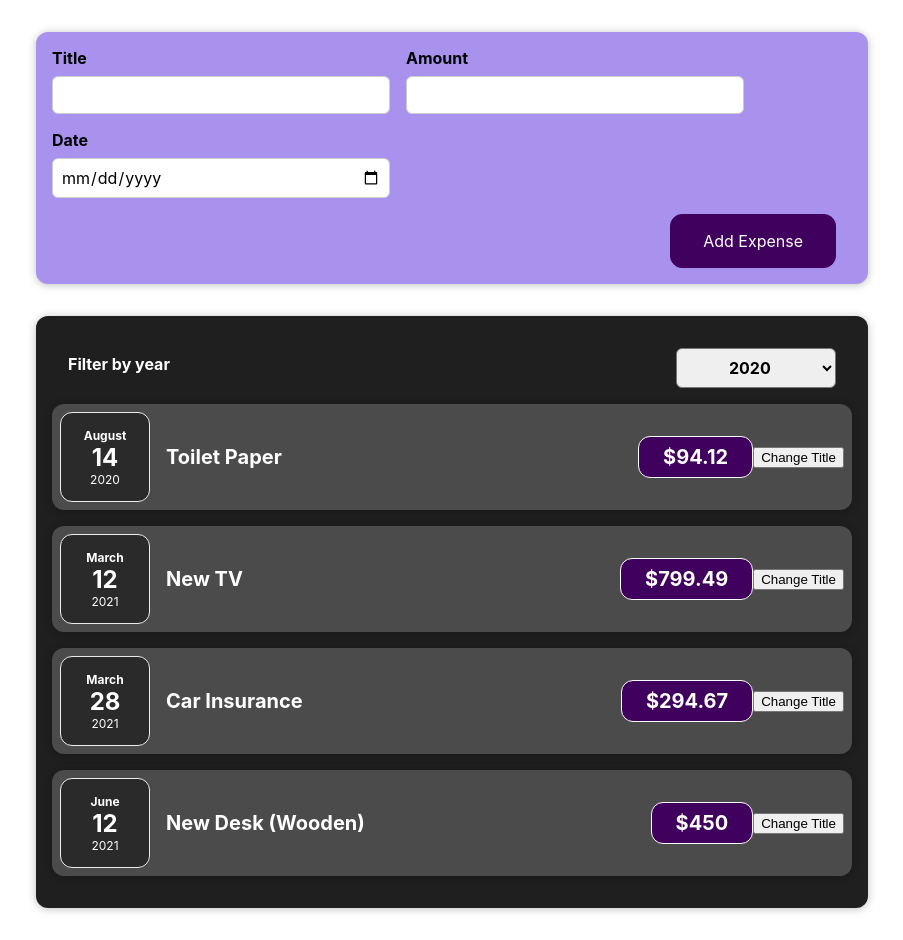
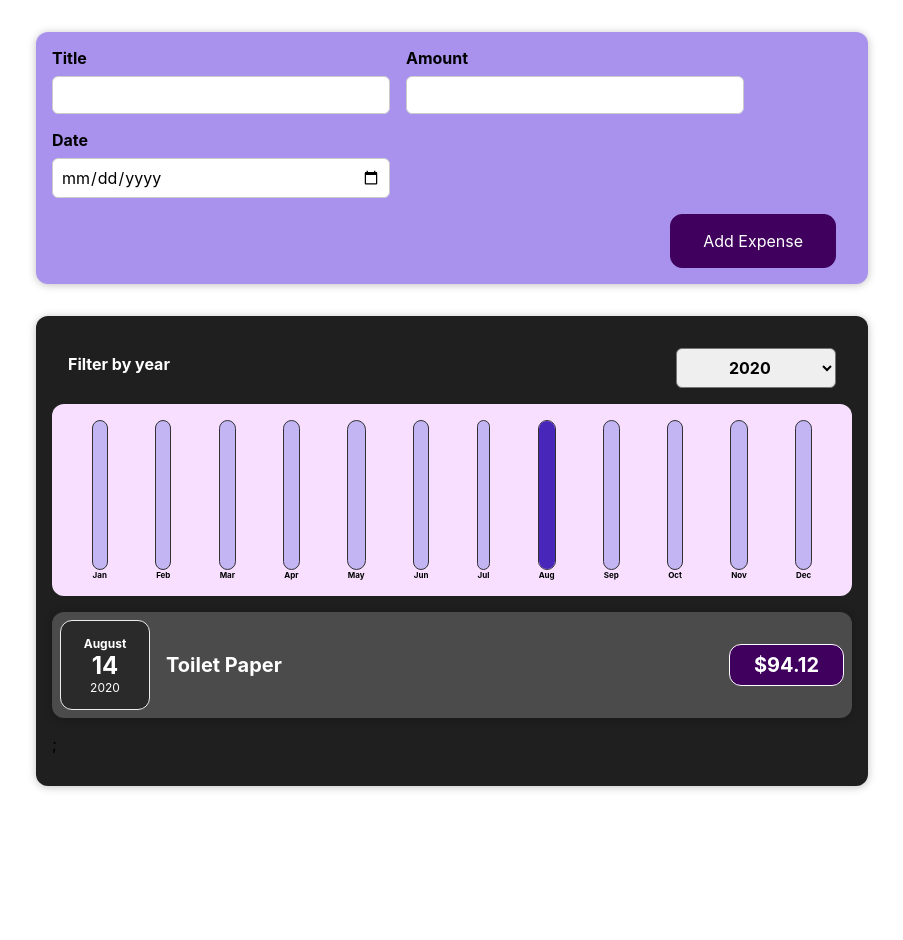
Before and after one commit to MDMartinez2120/ExpenseCalculatorReact, a React (Create React App) app: page / in a window 1280 px wide. Shown: the whole page, without its empty margins (188-1091 px from the left). After the commit the page ends 818 px from the top, so only its background shows below. Built offline with nearby package versions, Linux system fonts and the light colour scheme.

Commit message:
finished expense tracker.

```diff
--- a/src/App.js
+++ b/src/App.js
@@ -1,17 +1,20 @@
 import './App.css';
+import React, { useState } from "react";
 
 import NewExpense from "./components/NewExpense/NewExpense";
 import Expenses from "./components/Expenses/Expenses";
 
-function App() {
-  const expenses = [
+const DummyExpenses = [
   {
     id: 'e1',
     title: 'Toilet Paper',
     amount: 94.12,
     date: new Date(2020, 7, 14),
   },
-    { id: 'e2', title: 'New TV', amount: 799.49, date: new Date(2021, 2, 12) },
+  { id: 'e2',
+    title: 'New TV',
+    amount: 799.49,
+    date: new Date(2021, 2, 12) },
   {
     id: 'e3',
     title: 'Car Insurance',
@@ -25,9 +28,14 @@
     date: new Date(2021, 5, 12),
   },
 ];
+
+function App() {
+  const [expenses, setExpenses] = useState(DummyExpenses);
+
   function addExpenseHandler(expense){
-    console.log('In app js');
-    console.log(expense);
+    setExpenses((prevExpenses) => {
+      return [expense, ...prevExpenses];
+    })
   }
 
   return (
--- /dev/null
+++ b/src/components/Chart/Chart.css
@@ -0,0 +1,9 @@
+.chart {
+    padding: 1rem;
+    border-radius: 12px;
+    background-color: #f8dfff;
+    text-align: center;
+    display: flex;
+    justify-content: space-around;
+    height: 10rem;
+}
--- /dev/null
+++ b/src/components/Chart/Chart.js
@@ -0,0 +1,19 @@
+import React from "react";
+import ChartBar from './ChartBar';
+import './Chart.css';
+
+function Chart(props){
+    const dataPointValues = props.dataPoints.map(dataPoint => dataPoint.value);
+    const totalMaximum = Math.max(...dataPointValues);
+    return <div className='chart'>
+            {props.dataPoints.map((dataPoint => <ChartBar
+                key={dataPoint.label}
+                value={dataPoint.value}
+                maxValue={totalMaximum}
+                label={dataPoint.label}
+            />
+        ))}
+    </div>
+}
+
+export default Chart;
--- /dev/null
+++ b/src/components/Chart/ChartBar.css
@@ -0,0 +1,30 @@
+.chart-bar {
+    height: 100%;
+    display: flex;
+    flex-direction: column;
+    align-items: center;
+}
+
+.chart-bar__inner {
+    height: 100%;
+    width: 100%;
+    border: 1px solid #313131;
+    border-radius: 12px;
+    background-color: #c3b4f3;
+    overflow: hidden;
+    display: flex;
+    flex-direction: column;
+    justify-content: flex-end;
+}
+
+.chart-bar__fill {
+    background-color: #4826b9;
+    width: 100%;
+    transition: all 0.3s ease-out;
+}
+
+.chart-bar__label {
+    font-weight: bold;
+    font-size: 0.5rem;
+    text-align: center;
+}
--- /dev/null
+++ b/src/components/Chart/ChartBar.js
@@ -0,0 +1,21 @@
+import React from "react";
+
+import './ChartBar.css'
+
+function ChartBar(props){
+    let barFillHeight = '0%';
+
+    if (props.maxValue > 0){
+        barFillHeight = Math.round((props.value / props.maxValue) * 100) + '%'
+    }
+
+    return (<div className='chart-bar'>
+        <div className='chart-bar__inner'>
+            <div className='chart-bar__fill' style={{height: barFillHeight}}>{}</div>
+        </div>
+        <div className='chart-bar__label'>{props.label}</div>
+    </div>
+    )
+}
+
+export default ChartBar;
--- a/src/components/Expenses/ExpenseItem.js
+++ b/src/components/Expenses/ExpenseItem.js
@@ -13,14 +13,15 @@
     }
 
     return (
+        <li>
             <Card className='expense-item'>
                 <ExpenseDate date={props.date} />
                  <div className='expense-item__description'>
                      <h2>{title}</h2>
                      <div className='expense-item__price'>${props.amount}</div>
                  </div>
-            <button onClick={clickHandler}>Change Title</button>
             </Card>
+        </li>
     );
 }
 
--- a/src/components/Expenses/Expenses.js
+++ b/src/components/Expenses/Expenses.js
@@ -1,9 +1,10 @@
 import React, { useState } from "react";
 
-import ExpenseItem from './ExpenseItem';
 import Card from '../UI/Card';
 import ExpensesFilter from "./ExpensesFilter";
+import ExpensesChart from "./ExpensesChart";
 import './Expenses.css';
+import ExpensesList from "./ExpensesList";
 
 function Expenses(props) {
     const [filteredYear, setFilteredYear] = useState('2020');
@@ -11,30 +12,23 @@
     function filterChangeHandler(selectedYear){
         setFilteredYear(selectedYear);
     }
+
+    const filteredExpenses = props.items.filter(expense => {
+        return expense.date.getFullYear().toString() === filteredYear;
+    });
+
     return (
-        <Card className="expenses">
-            <ExpensesFilter selected={filteredYear} onChangeFilter={filterChangeHandler} />
-            <ExpenseItem
-                title={props.items[0].title}
-                amount={props.items[0].amount}
-                date={props.items[0].date}
-            />
-            <ExpenseItem
-                title={props.items[1].title}
-                amount={props.items[1].amount}
-                date={props.items[1].date}
-            />
-            <ExpenseItem
-                title={props.items[2].title}
-                amount={props.items[2].amount}
-                date={props.items[2].date}
-            />
-            <ExpenseItem
-                title={props.items[3].title}
-                amount={props.items[3].amount}
-                date={props.items[3].date}
-            />
-        </Card>
+        <div>
+            <Card className="expenses">
+                <ExpensesFilter
+                    selected={filteredYear}
+                    onChangeFilter={filterChangeHandler}
+                />
+                <ExpensesChart expenses={filteredExpenses} />
+                <ExpensesList items={filteredExpenses} />
+            </Card>
+        </div>
+
     );
 }
 
--- /dev/null
+++ b/src/components/Expenses/ExpensesChart.js
@@ -0,0 +1,28 @@
+import React from "react";
+import Chart from "../Chart/Chart";
+
+function ExpensesChart(props){
+    const chartDataPoints = [
+        { label: 'Jan', value: 0},
+        { label: 'Feb', value: 0},
+        { label: 'Mar', value: 0},
+        { label: 'Apr', value: 0},
+        { label: 'May', value: 0},
+        { label: 'Jun', value: 0},
+        { label: 'Jul', value: 0},
+        { label: 'Aug', value: 0},
+        { label: 'Sep', value: 0},
+        { label: 'Oct', value: 0},
+        { label: 'Nov', value: 0},
+        { label: 'Dec', value: 0},
+    ]
+
+    for (const expense of props.expenses){
+        const expenseMonth = expense.date.getMonth();
+        chartDataPoints[expenseMonth].value += expense.amount;
+    }
+
+    return <Chart dataPoints={chartDataPoints} />
+}
+
+export default ExpensesChart;
--- /dev/null
+++ b/src/components/Expenses/ExpensesList.css
@@ -0,0 +1,9 @@
+.expenses-list {
+    list-style: none;
+    padding: 0;
+}
+
+.expenses-list__fallback {
+    color: white;
+    text-align: center;
+}
--- /dev/null
+++ b/src/components/Expenses/ExpensesList.js
@@ -0,0 +1,25 @@
+import React from "react";
+import ExpenseItem from "./ExpenseItem";
+import './ExpensesList.css'
+
+function ExpensesList(props){
+
+    if (props.items.length === 0){
+        return <h2 className='expenses-list__fallback'>Found no expenses.</h2>
+    }
+
+    return (
+        <ul className='expenses-list'>
+            {props.items.map((expense) => (
+            <ExpenseItem
+                key={expense.id}
+                title = {expense.title}
+                amount = {expense.amount}
+                date = {expense.date}
+            />
+            ))};
+    </ul>
+    );
+}
+
+export default ExpensesList;
--- a/src/components/NewExpense/ExpenseForm.js
+++ b/src/components/NewExpense/ExpenseForm.js
@@ -24,7 +24,7 @@
 
         const expenseData = {
             title: enteredTitle,
-            amount: enteredAmount,
+            amount: +enteredAmount,
             date: new Date(enteredDate)
         };
         props.onSaveExpenseData(expenseData);
```
Lines whose indentation alone changed are shown as unchanged.
